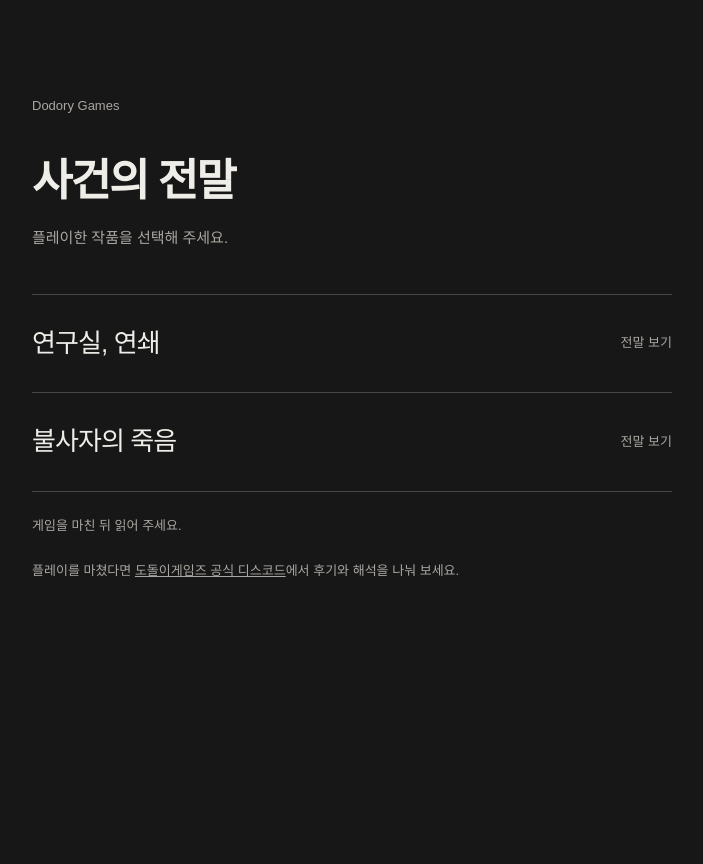
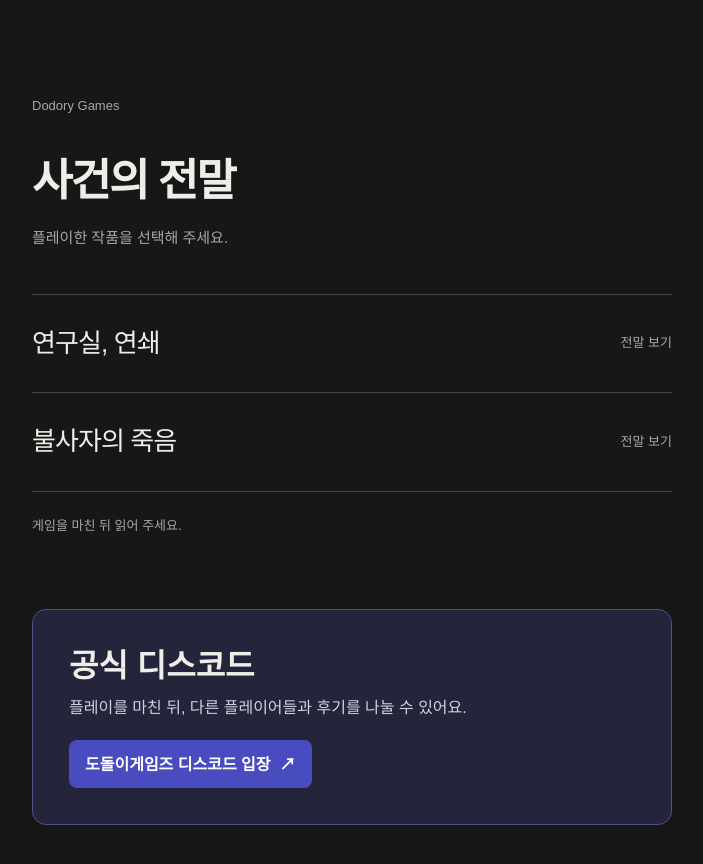
Before and after one commit to mink5228627-star/Immortalresult, a plain HTML site: page index.html in a window 1280 px wide. Shown: the whole page, without its empty margins (288-991 px from the left). Before the commit the page ends 800 px from the top, so only its background shows below. Drawn offline with Linux system fonts and the light colour scheme.

Commit message:
Give the official Discord its own card on the ending selection page

```diff
--- a/index.html
+++ b/index.html
@@ -166,6 +166,42 @@
       .confirmation { padding: 26px 24px; }
       .confirmation-work { font-size: 24px; }
     }
+    .discord-panel {
+      margin: clamp(48px, 8vw, 72px) 0 0;
+      border: 1px solid #50508c;
+      border-radius: 14px;
+      background: #24243a;
+      padding: clamp(24px, 5vw, 36px);
+    }
+    .discord-panel h2 {
+      margin: 0 0 9px;
+      font-size: clamp(25px, 5vw, 32px);
+      line-height: 1.25;
+    }
+    .discord-panel p {
+      margin: 0 0 20px;
+      color: #d2d1e2;
+      line-height: 1.6;
+      word-break: keep-all;
+    }
+    .discord-join {
+      display: inline-flex;
+      align-items: center;
+      gap: 9px;
+      min-height: 48px;
+      padding: 10px 16px;
+      border-radius: 8px;
+      background: #484cbf;
+      color: #fff;
+      font-weight: 700;
+      line-height: 1.35;
+      text-decoration: none;
+    }
+    .discord-join:hover { background: #3c40a9; }
+    .discord-join:focus-visible { outline: 2px solid #fff; outline-offset: 4px; }
+    @media (max-width: 480px) {
+      .discord-join { display: flex; justify-content: center; text-align: center; }
+    }
   </style>
 </head>
 <body>
@@ -194,7 +230,11 @@
     </div>
 
     <p class="notice">게임을 마친 뒤 읽어 주세요.</p>
-    <p class="notice">플레이를 마쳤다면 <a href="https://discord.gg/KGQCZfM59C" style="color: inherit; text-decoration: underline;">도돌이게임즈 공식 디스코드</a>에서 후기와 해석을 나눠 보세요.</p>
+    <section class="discord-panel" aria-labelledby="discord-panel-title">
+      <h2 id="discord-panel-title">공식 디스코드</h2>
+      <p>플레이를 마친 뒤, 다른 플레이어들과 후기를 나눌 수 있어요.</p>
+      <a class="discord-join" href="https://discord.gg/KGQCZfM59C">도돌이게임즈 디스코드 입장 <span aria-hidden="true">↗</span></a>
+    </section>
     <noscript>
       <p class="notice">작품 선택 버튼을 사용하려면 자바스크립트를 허용해 주세요.</p>
     </noscript>
```
